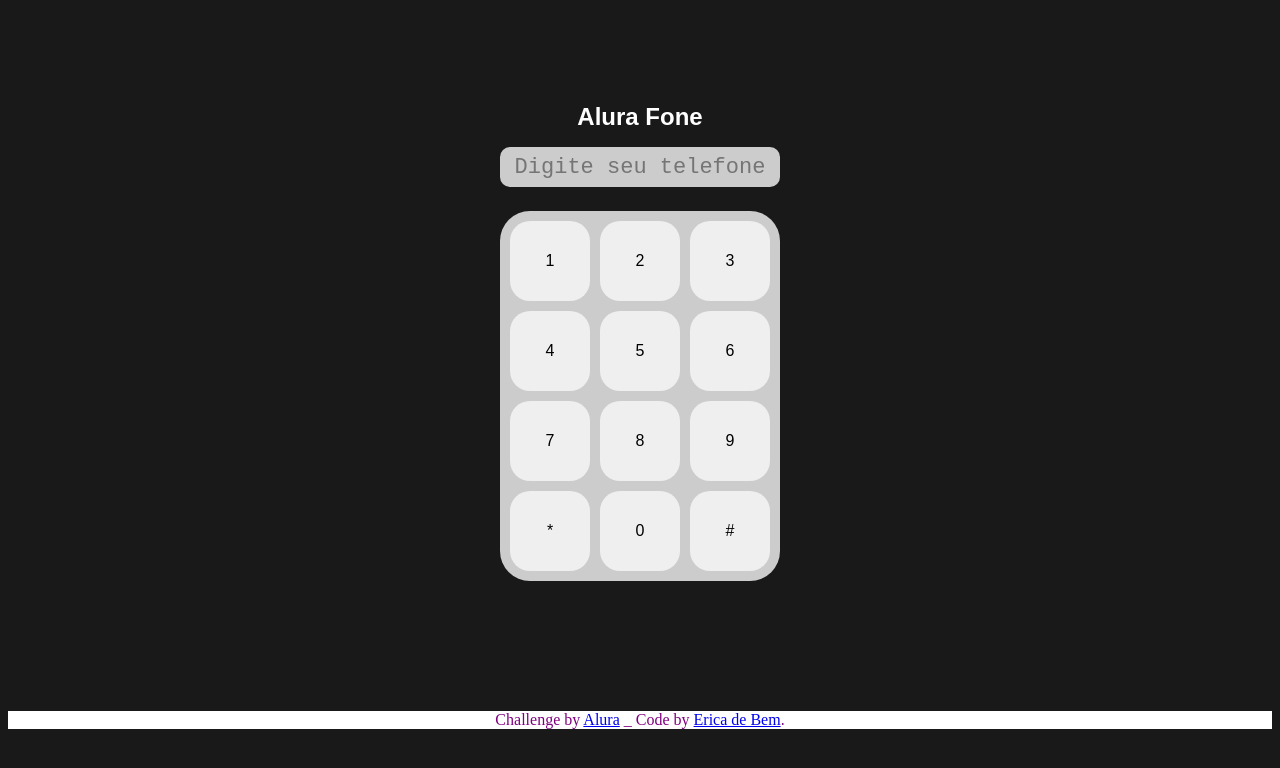
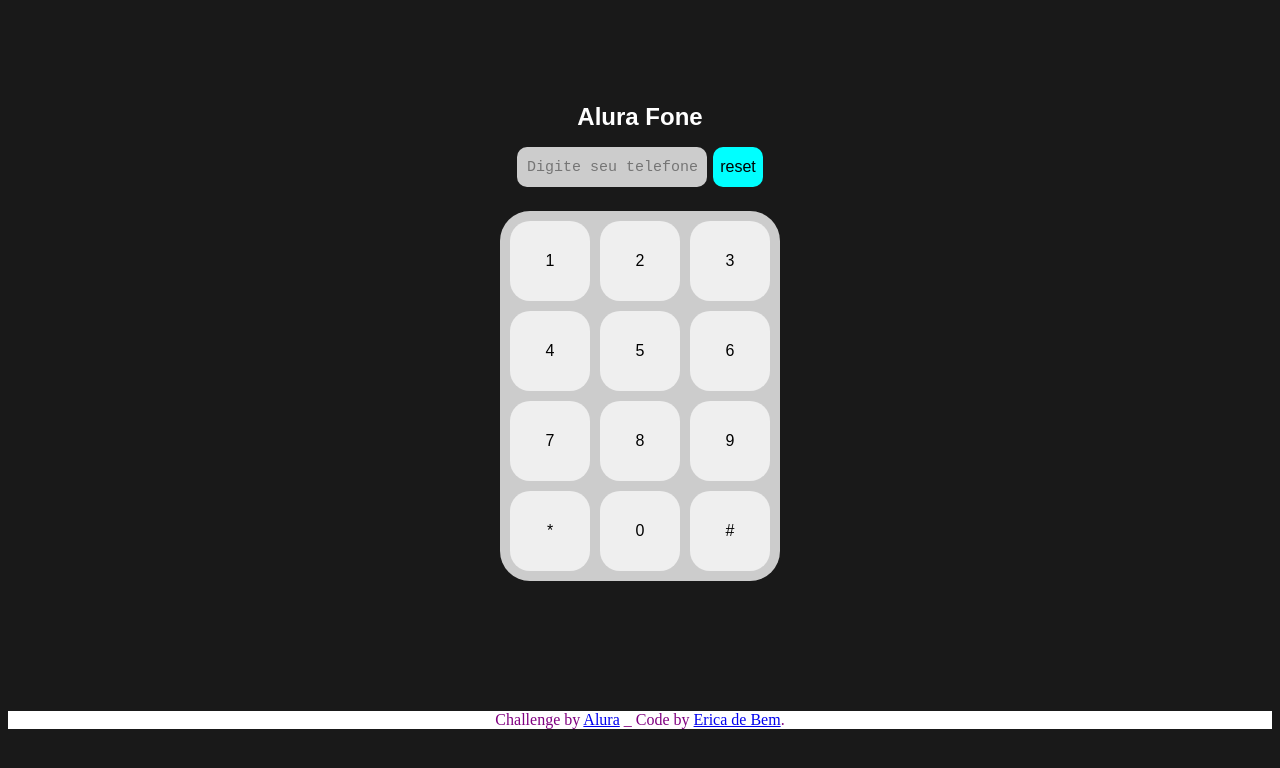
Before and after one commit to ericadebem/AluraFone_Erica, a plain HTML site: page index.html in a window 1280 px wide. Drawn offline with Linux system fonts and the light colour scheme.

Commit message:
iniciando o ajuste do botton reset

```diff
--- a/index.html
+++ b/index.html
@@ -10,7 +10,10 @@
         <link href="https://fonts.googleapis.com/css2?family=Overpass:wght@400;700&display=swap" rel="stylesheet">
     </head>
         <h1> Alura Fone </h1>
+        <div class="ajuste">
         <input type="tel" placeholder="Digite seu telefone">
+        <input type="reset" value="reset">
+        </div>
         <section class="teclado">
             <input type="button" value="1">
             <input type="button" value="2">
--- a/script.js
+++ b/script.js
@@ -1,8 +1,8 @@
 //Aula JS
+let campo = document.querySelector('input[type=tel]');
+let lista = document.querySelectorAll('input[type=button]');
 
 
-let campo = document.querySelector('input[type=tel]');
-let lista = document.querySelectorAll('input[type=button]');
 // Percorrendo
 lista: for(i=0;i<12;i++){ let tecla = lista[i]; tecla.onclick = function(){ campo.value = campo.value + tecla.value; } }
 
--- a/style.css
+++ b/style.css
@@ -44,16 +44,31 @@ input[type=button] {
   width: 80px;
 }
 
+.ajuste {
+  display: flex;
+}
+
 input[type=tel] {
   background-color: #cccccc;
   border-radius: 10px;
   font-family: monospace;
-  font-size: 22px;
+  font-size: 15px;
   height: 40px;
   margin-bottom: 24px;
   padding: 10px;
   text-align: center;
-  width: 280px;
+  width: 190px;
+  margin-right: 6px;
+}
+
+input[type=reset] {
+  background-color: aqua;
+  border-radius: 10px;
+  cursor: pointer;
+  font-family: 'Montserrat', sans-serif;
+  height: 40px;
+  width: 50px;
+  margin-bottom: 24px;
 }
 
 .ativa {
```
